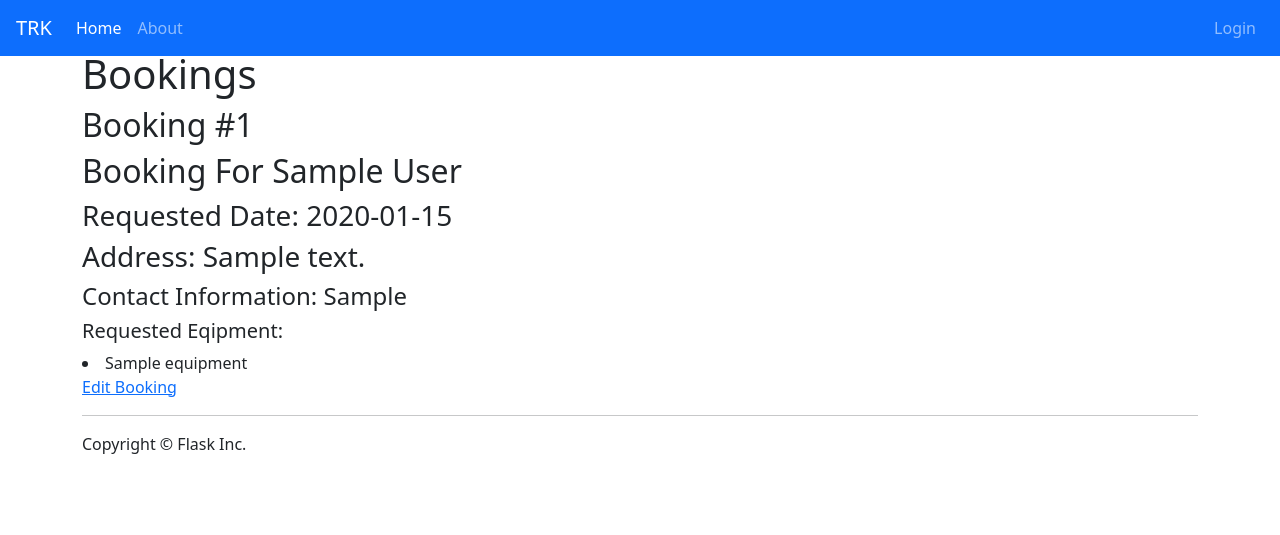
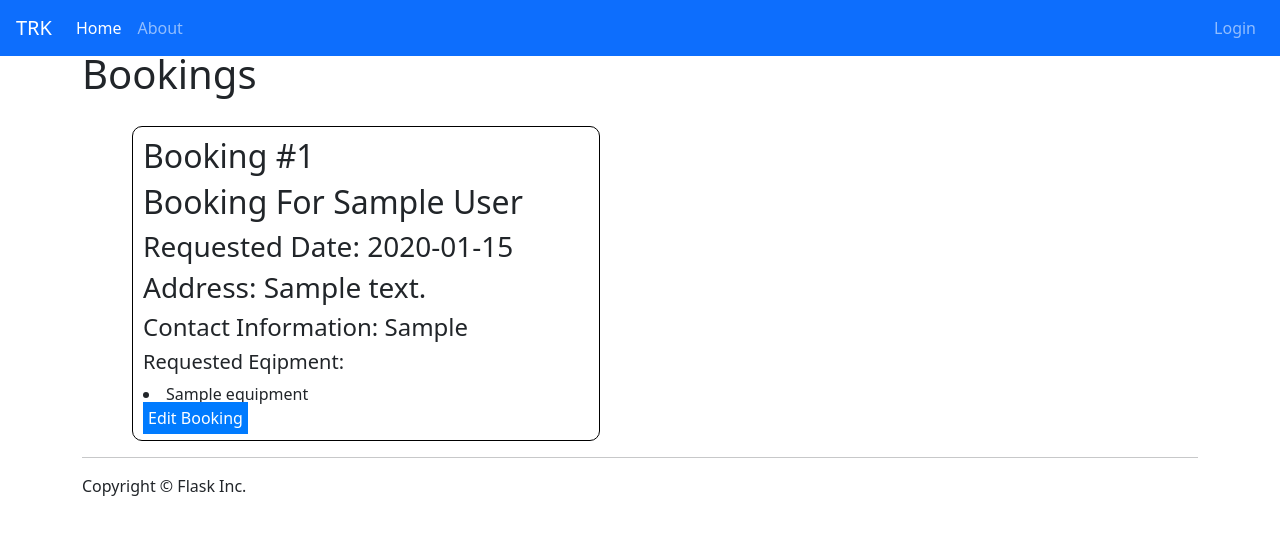
Before and after one commit to JrdnPrter/2171-Project, a Flask app: page /viewBooking in a window 1280 px wide. Shown: the top 535 px of the page. Run offline with Flask 2, Linux system fonts and the light colour scheme; tables that the repository leaves empty hold one stand-in row (values such as "Sample post"); some libraries are stand-ins or nearby versions.

Commit message:
added new CSS and completed viewBookings and Client.html

```diff
--- a/app/static/css/app.css
+++ b/app/static/css/app.css
@@ -13,7 +13,7 @@ h1 .megamind{
     text-align: center;
 }
 
-#booklist {
+#booking-list {
     padding-left: 50px;
     padding-right: 50px;
     padding-top: 20px;
@@ -23,28 +23,28 @@ h1 .megamind{
     row-gap: 10vh;
 }
 
-.clients {
+.booking {
     border-style: solid;
     border-color: #000000;
     border-radius: 10px;
     border-width: 1.5px;
 }
 
-.client-info {
+.booking-info {
     padding-left: 10px;
     padding-right: 10px;
     padding-top: 10px;
     padding-bottom: 10px;
 }
 
-.client-info a {
+.booking-info a {
     background-color: #007bff;
     color: white;
     padding: 5px;
     text-decoration: none;
 }
 
-.client-info a:hover {
+.booking-info a:hover {
     background-color: #00bfff;
     transition: 0.5s all;
 }
```
